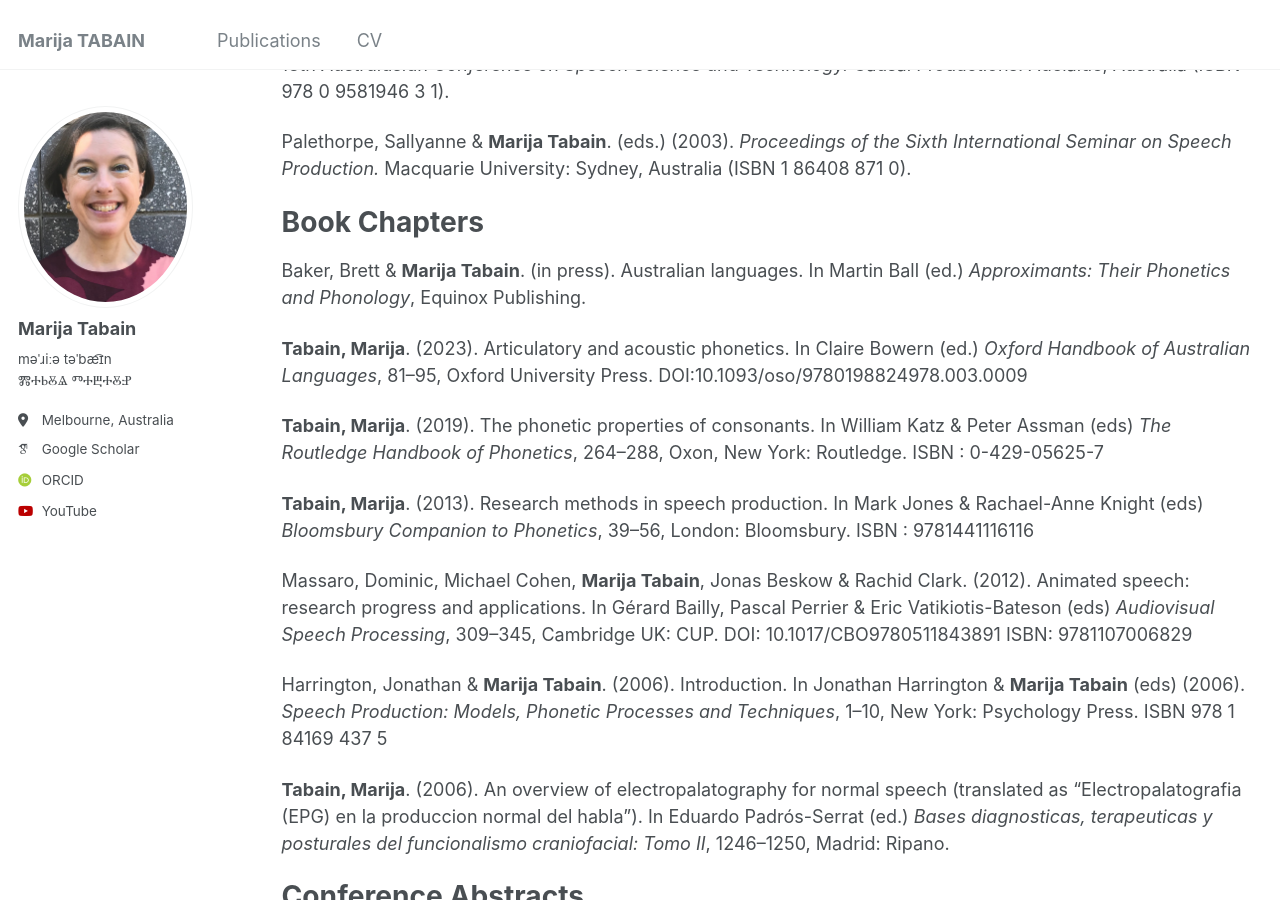
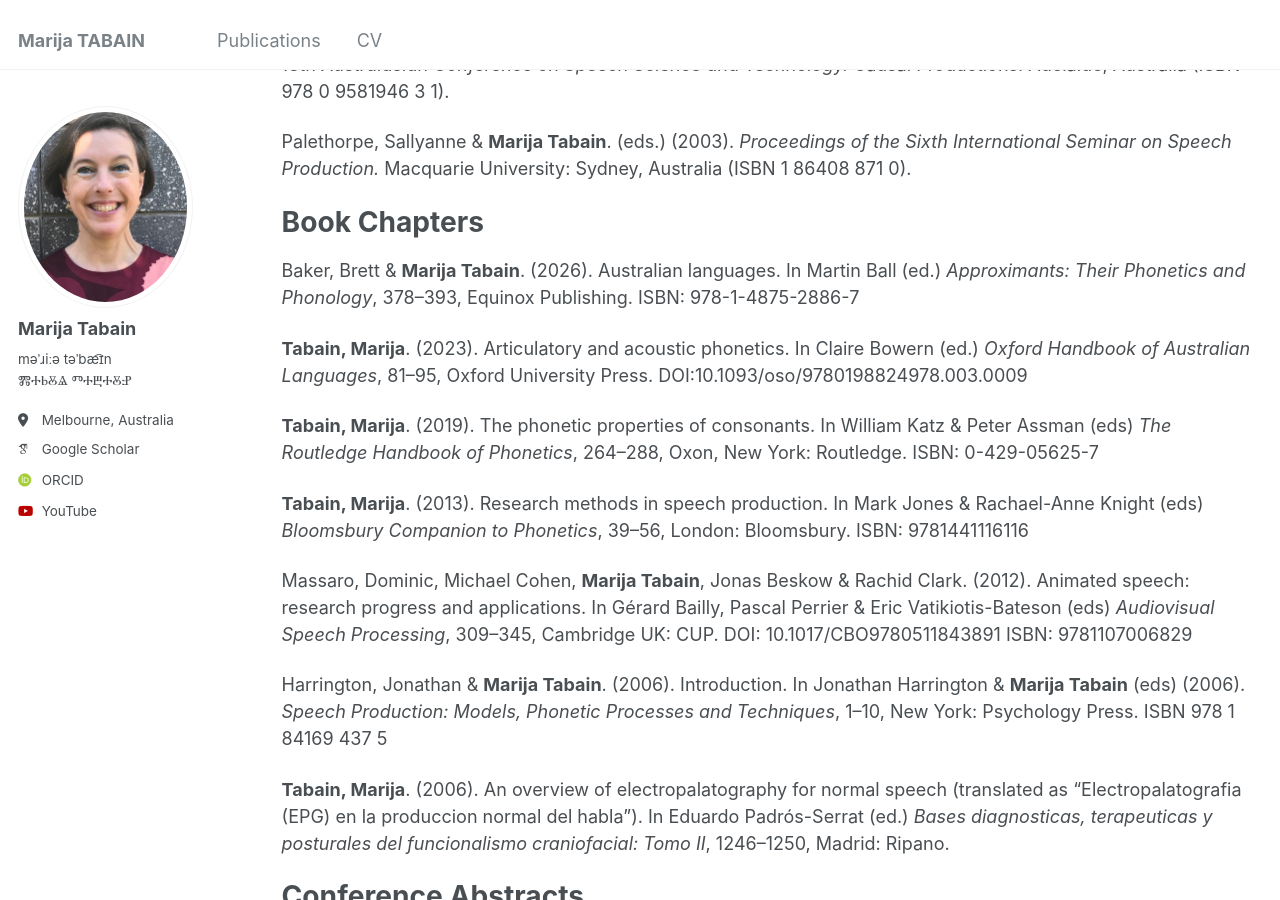
Before and after one commit to marijatabain/marijatabain.github.io, a Jekyll site: the page built from _pages/publications_mt.md, in a window 1280 px wide and 900 px high, scrolled down 8272 px. Built offline with Jekyll 4.4.1, drawn with Linux system fonts in a browser that asks for light colours; some web fonts are replaced.

Commit message:
Add_BrettChapter_mt.md

```diff
--- a/_pages/publications_mt.md
+++ b/_pages/publications_mt.md
@@ -216,13 +216,13 @@ Palethorpe, Sallyanne & **Marija Tabain**. (eds.) (2003). *Proceedings of the Si
 
 # Book Chapters
 
-Baker, Brett & **Marija Tabain**. (in press). Australian languages. In Martin Ball (ed.) *Approximants: Their Phonetics and Phonology*, Equinox Publishing.
+Baker, Brett & **Marija Tabain**. (2026). Australian languages. In Martin Ball (ed.) *Approximants: Their Phonetics and Phonology*, 378–393, Equinox Publishing. ISBN: 978-1-4875-2886-7
 
 **Tabain, Marija**. (2023). Articulatory and acoustic phonetics. In Claire Bowern (ed.) *Oxford Handbook of Australian Languages*, 81–95, Oxford University Press. DOI:10.1093/oso/9780198824978.003.0009
 
-**Tabain, Marija**. (2019). The phonetic properties of consonants. In William Katz & Peter Assman (eds) *The Routledge Handbook of Phonetics*, 264–288, Oxon, New York: Routledge. ISBN : 0-429-05625-7
+**Tabain, Marija**. (2019). The phonetic properties of consonants. In William Katz & Peter Assman (eds) *The Routledge Handbook of Phonetics*, 264–288, Oxon, New York: Routledge. ISBN: 0-429-05625-7
 
-**Tabain, Marija**. (2013). Research methods in speech production. In Mark Jones & Rachael-Anne Knight (eds) *Bloomsbury Companion to Phonetics*, 39–56, London: Bloomsbury. ISBN : 9781441116116
+**Tabain, Marija**. (2013). Research methods in speech production. In Mark Jones & Rachael-Anne Knight (eds) *Bloomsbury Companion to Phonetics*, 39–56, London: Bloomsbury. ISBN: 9781441116116
 
 Massaro, Dominic, Michael Cohen, **Marija Tabain**, Jonas Beskow & Rachid Clark. (2012). Animated speech: research progress and applications. In Gérard Bailly, Pascal Perrier & Eric Vatikiotis-Bateson (eds) *Audiovisual Speech Processing*, 309–345, Cambridge UK: CUP. DOI: 10.1017/CBO9780511843891 ISBN: 9781107006829
 
```
